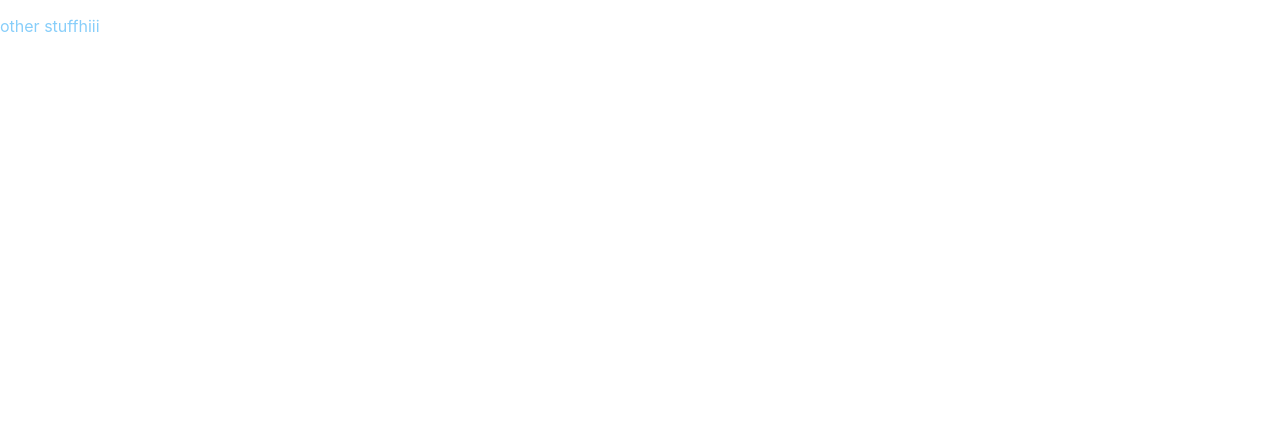
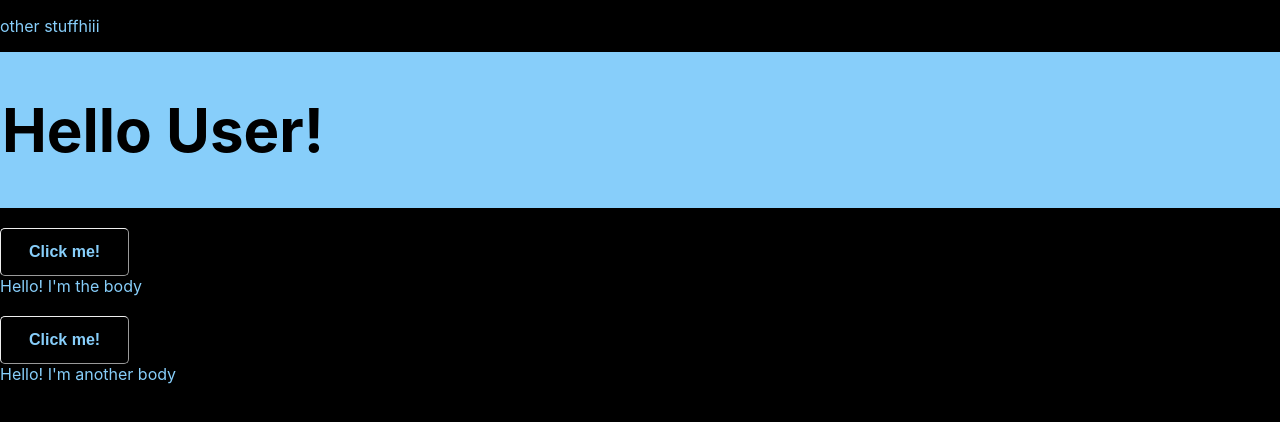
Before and after one commit to abefong54/jaas-summerhacks, a React (Create React App) app in the folder client/: page /dashboard in a window 1280 px wide. Shown: the top 422 px of the page. Built offline with nearby package versions, Linux system fonts and the light colour scheme.

Commit message:
Adding header dashboard

```diff
--- /dev/null
+++ b/client/src/components/Dashboard/Classes/Classes.js
@@ -0,0 +1,36 @@
+import React from 'react';
+import Accordion from 'react-bootstrap/Accordion';
+import { Card, Button } from 'react-bootstrap';
+
+
+class Classes extends React.Component {
+    render(){
+        return(
+            <Accordion>
+  <Card>
+    <Card.Header>
+      <Accordion.Toggle as={Button} variant="link" eventKey="0">
+        Click me!
+      </Accordion.Toggle>
+    </Card.Header>
+    <Accordion.Collapse eventKey="0">
+      <Card.Body>Hello! I'm the body</Card.Body>
+    </Accordion.Collapse>
+  </Card>
+  <Card>
+    <Card.Header>
+      <Accordion.Toggle as={Button} variant="link" eventKey="1">
+        Click me!
+      </Accordion.Toggle>
+    </Card.Header>
+    <Accordion.Collapse eventKey="1">
+      <Card.Body>Hello! I'm another body</Card.Body>
+    </Accordion.Collapse>
+  </Card>
+</Accordion>
+
+
+        )
+    }
+}
+export default Classes;
--- a/client/src/components/Dashboard/dashboard.js
+++ b/client/src/components/Dashboard/dashboard.js
@@ -1,5 +1,7 @@
 import React, { Component } from 'react';
 import './dashboard.css';
+import Header from './Header/header';
+import Classes from './Classes/Classes';
 
 
 class Dashboard extends Component{
@@ -31,6 +33,11 @@ class Dashboard extends Component{
                     {this.state.other}
                     hiii
                 </p>
+                <Header />
+                <div className="dropdownClass">
+                      <Classes />
+                    </div>
+
             </div>
         );
     }
--- a/client/src/components/Dashboard/header/header.css
+++ b/client/src/components/Dashboard/header/header.css
@@ -0,0 +1,12 @@
+
+.NavBar{
+    font-size:30px;
+    font-weight: bold;
+    border: 2px solid lightskyblue;
+    background-color: lightskyblue;
+    color:black;
+
+
+
+
+}
--- a/client/src/components/Dashboard/header/header.js
+++ b/client/src/components/Dashboard/header/header.js
@@ -1,15 +1,33 @@
 import React from 'react';
-import './dashboard.css';
+import './header.css';
+import Classes from '../Classes/Classes';
 
 
-class dashboard extends React.Component{
+
+class header extends React.Component{
     render(){
         return(
-            <h1> Header</h1>
+
+                <div className="NavBar">
+
+                    <div className="user">
+                    <h1>Hello User!</h1>
+                    </div>
+
+
+
+
+
+
+                </div>
+
+
+
+
 
 
         )
     }
 }
 
-export default dashboard;
+export default header;
--- a/client/src/components/Login/login.css
+++ b/client/src/components/Login/login.css
@@ -1,5 +1,5 @@
 body{
-    /* background-color: black; */
+   background-color: black;
     color:#87cefa;
   }
   .container{
@@ -39,5 +39,5 @@ body{
 
   }
   a:visited{
-    color:white;
+    color:pink;
   }
```
Also changed, not shown: client/src/components/Dashboard/Classes/Classes.css (added), 1 other file (tests, documents, lock files or other folders).
